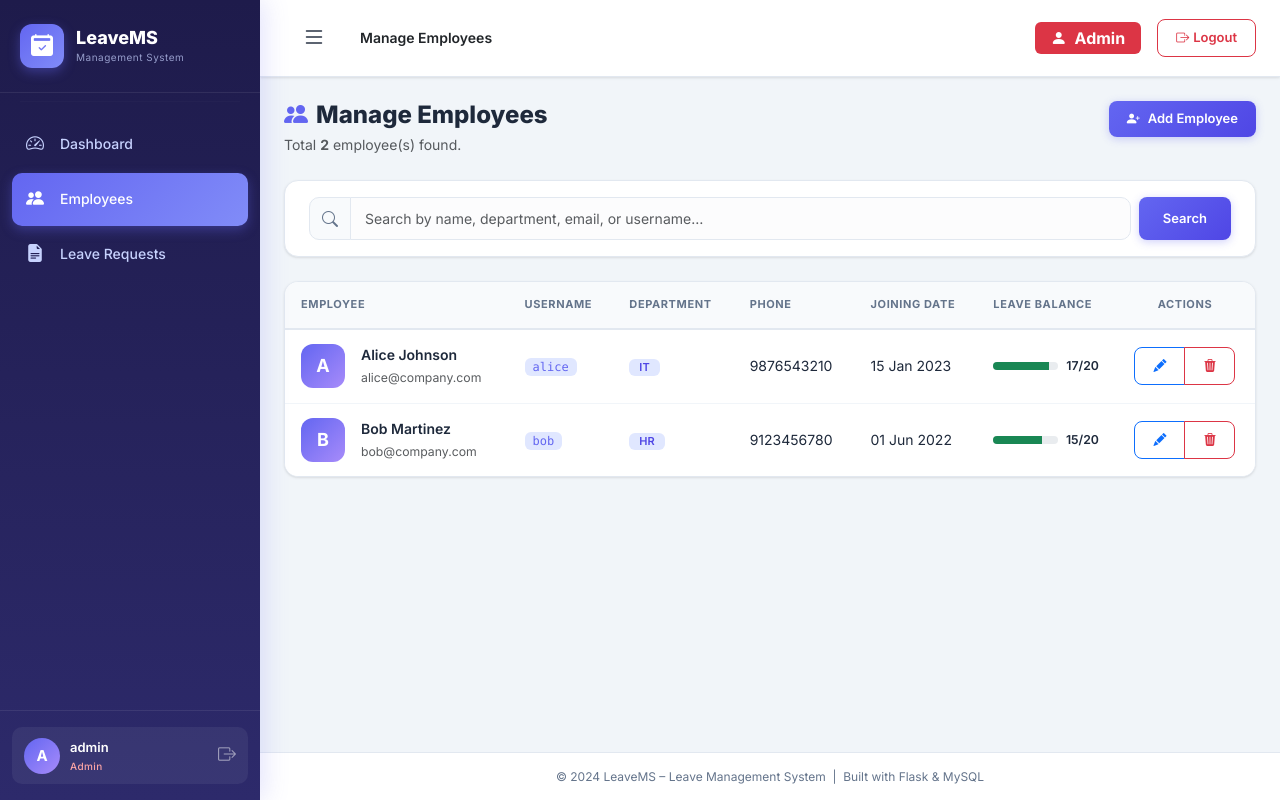
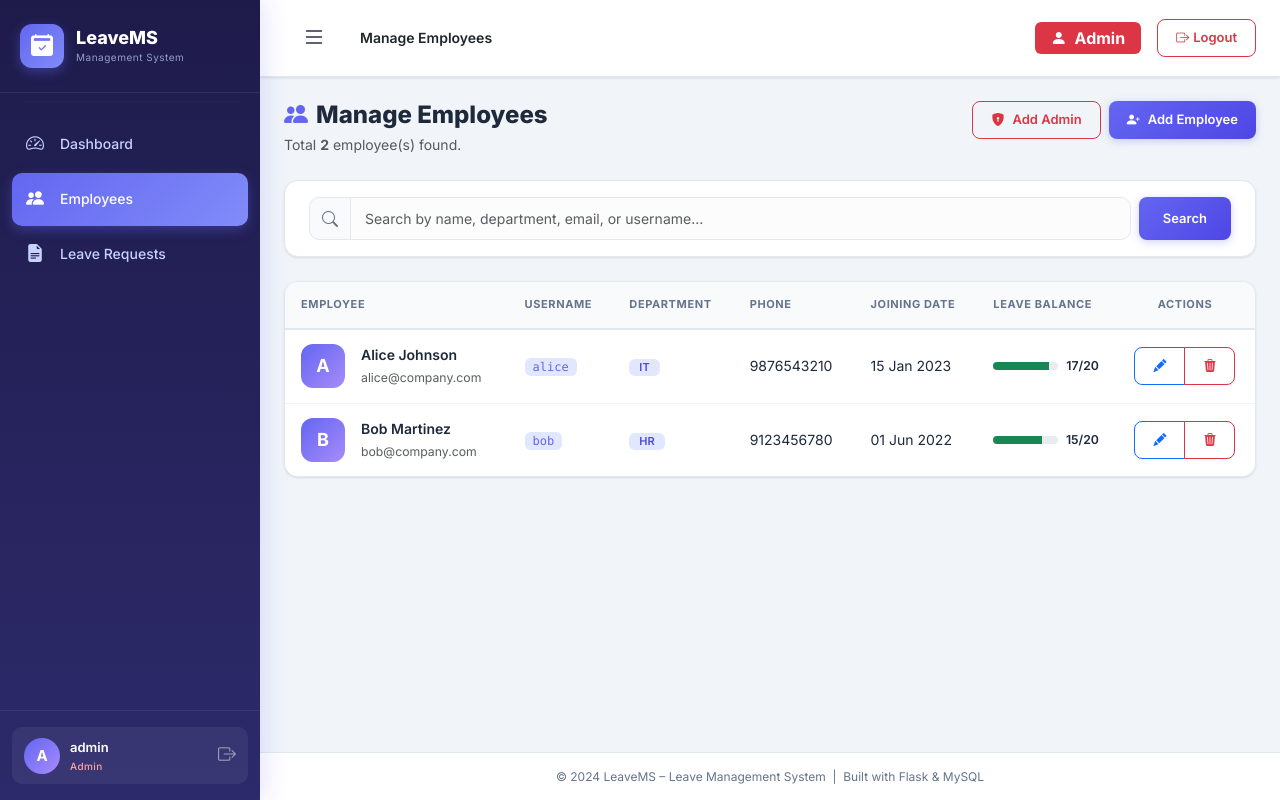
Before and after one commit to MansiBadgujar70/leave-management-system, a Flask app: page /admin/employees in a window 1280 px wide. Run offline with Flask 3, Linux system fonts and the light colour scheme; a user stored in the database is signed in; some libraries are stand-ins or nearby versions.

Commit message:
feat: allow admins to create new admin accounts from Manage Employees page

```diff
--- a/forms.py
+++ b/forms.py
@@ -71,6 +71,15 @@ class AddEmployeeForm(FlaskForm):
     submit        = SubmitField('Add Employee')
 
 
+class AddAdminForm(FlaskForm):
+    """Admin form to create a new admin account."""
+    username = StringField('Username', validators=[DataRequired(), Length(min=3, max=80)])
+    email    = StringField('Email',    validators=[DataRequired(), Email()])
+    password = PasswordField('Password', validators=[DataRequired(), Length(min=6)])
+    submit   = SubmitField('Add Admin')
+
+
+
 class EditEmployeeForm(FlaskForm):
     """Admin form to edit an existing employee's details."""
     full_name     = StringField('Full Name',      validators=[DataRequired(), Length(max=150)])
--- a/routes/admin_routes.py
+++ b/routes/admin_routes.py
@@ -8,6 +8,7 @@ Routes:
   GET  /admin/dashboard
   GET  /admin/employees
   POST /admin/employees/add
+  POST /admin/admins/add
   GET  /admin/employees/edit/<id>
   POST /admin/employees/edit/<id>
   POST /admin/employees/delete/<id>
@@ -22,7 +23,7 @@ from flask import (Blueprint, render_template, redirect, url_for,
 from flask_login import login_required, current_user
 from functools import wraps
 from models import db, User, Employee, LeaveRequest
-from forms import AddEmployeeForm, EditEmployeeForm, AdminRemarkForm
+from forms import AddEmployeeForm, AddAdminForm, EditEmployeeForm, AdminRemarkForm
 from datetime import date
 
 admin_bp = Blueprint('admin', __name__)
@@ -115,14 +116,16 @@ def manage_employees():
             )
         )
 
-    employees = query.order_by(Employee.full_name).all()
-    form      = AddEmployeeForm()   # For the "Add Employee" modal
+    employees  = query.order_by(Employee.full_name).all()
+    form       = AddEmployeeForm()   # For the "Add Employee" modal
+    admin_form = AddAdminForm()      # For the "Add Admin" modal
 
     return render_template(
         'manage_employees.html',
         title='Manage Employees',
         employees=employees,
         form=form,
+        admin_form=admin_form,
         search=search
     )
 
@@ -168,6 +171,41 @@ def add_employee():
         flash(f'Employee "{new_emp.full_name}" added successfully!', 'success')
     else:
         # Collect all validation errors and flash them
+        for field, errors in form.errors.items():
+            for error in errors:
+                flash(f'{field}: {error}', 'danger')
+
+    return redirect(url_for('admin.manage_employees'))
+
+
+@admin_bp.route('/admins/add', methods=['POST'])
+@admin_required
+def add_admin():
+    """Handle the Add Admin form submission. Creates a user with role='admin'."""
+    form = AddAdminForm()
+
+    if form.validate_on_submit():
+        # Check for duplicate username
+        if User.query.filter_by(username=form.username.data.strip()).first():
+            flash('Username already exists. Please choose a different one.', 'danger')
+            return redirect(url_for('admin.manage_employees'))
+
+        # Check for duplicate email
+        if User.query.filter_by(email=form.email.data.strip()).first():
+            flash('Email already registered.', 'danger')
+            return redirect(url_for('admin.manage_employees'))
+
+        # Create admin user account (no Employee profile needed)
+        new_admin = User(
+            username=form.username.data.strip(),
+            email=form.email.data.strip(),
+            role='admin'
+        )
+        new_admin.set_password(form.password.data)
+        db.session.add(new_admin)
+        db.session.commit()
+        flash(f'Admin account "{new_admin.username}" created successfully!', 'success')
+    else:
         for field, errors in form.errors.items():
             for error in errors:
                 flash(f'{field}: {error}', 'danger')
--- a/templates/manage_employees.html
+++ b/templates/manage_employees.html
@@ -14,10 +14,15 @@
       Total <strong>{{ employees | length }}</strong> employee(s) found.
     </p>
   </div>
-  <!-- Add Employee Button (opens modal) -->
-  <button class="btn btn-primary btn-lg" data-bs-toggle="modal" data-bs-target="#addEmployeeModal">
-    <i class="bi bi-person-plus-fill me-2"></i>Add Employee
-  </button>
+  <!-- Action Buttons -->
+  <div class="d-flex gap-2">
+    <button class="btn btn-outline-danger btn-lg" data-bs-toggle="modal" data-bs-target="#addAdminModal">
+      <i class="bi bi-shield-lock-fill me-2"></i>Add Admin
+    </button>
+    <button class="btn btn-primary btn-lg" data-bs-toggle="modal" data-bs-target="#addEmployeeModal">
+      <i class="bi bi-person-plus-fill me-2"></i>Add Employee
+    </button>
+  </div>
 </div>
 
 <!-- ── SEARCH BAR ─────────────────────────────────────────────────────────── -->
@@ -187,6 +192,53 @@
   <input type="hidden" name="csrf_token" value="{{ csrf_token() }}">
 </form>
 
+<!-- ════════════════════════════════════════════════
+     ADD ADMIN MODAL
+     ════════════════════════════════════════════════ -->
+<div class="modal fade" id="addAdminModal" tabindex="-1" aria-labelledby="addAdminModalLabel" aria-hidden="true">
+  <div class="modal-dialog modal-dialog-centered">
+    <div class="modal-content modal-custom">
+      <div class="modal-header" style="background: linear-gradient(135deg, #dc3545, #b02a37); border-radius: 12px 12px 0 0;">
+        <h5 class="modal-title text-white" id="addAdminModalLabel">
+          <i class="bi bi-shield-lock-fill me-2"></i>Create New Admin Account
+        </h5>
+        <button type="button" class="btn-close btn-close-white" data-bs-dismiss="modal"></button>
+      </div>
+      <div class="modal-body">
+        <div class="alert alert-warning d-flex align-items-start gap-2 mb-3" role="alert">
+          <i class="bi bi-exclamation-triangle-fill mt-1"></i>
+          <div>
+            <strong>Admin accounts have full access</strong> to all employee data, leave approvals, and system settings. Only create accounts for trusted team members.
+          </div>
+        </div>
+        <form method="POST" action="{{ url_for('admin.add_admin') }}" id="addAdminForm">
+          {{ admin_form.hidden_tag() }}
+          <div class="row g-3">
+            <div class="col-12">
+              <label class="form-label fw-semibold">Username *</label>
+              {{ admin_form.username(class="form-control", placeholder="e.g. hr_admin") }}
+            </div>
+            <div class="col-12">
+              <label class="form-label fw-semibold">Email *</label>
+              {{ admin_form.email(class="form-control", placeholder="admin@company.com") }}
+            </div>
+            <div class="col-12">
+              <label class="form-label fw-semibold">Password *</label>
+              {{ admin_form.password(class="form-control", placeholder="Min 6 characters") }}
+            </div>
+          </div>
+        </form>
+      </div>
+      <div class="modal-footer">
+        <button type="button" class="btn btn-outline-secondary" data-bs-dismiss="modal">Cancel</button>
+        <button type="submit" form="addAdminForm" class="btn btn-danger">
+          <i class="bi bi-shield-check me-1"></i>Create Admin
+        </button>
+      </div>
+    </div>
+  </div>
+</div>
+
 <script>
 function confirmDelete(empId, empName) {
   if (confirm(`Are you sure you want to delete employee "${empName}"?\n\nThis action cannot be undone and will also delete all their leave requests.`)) {
```
